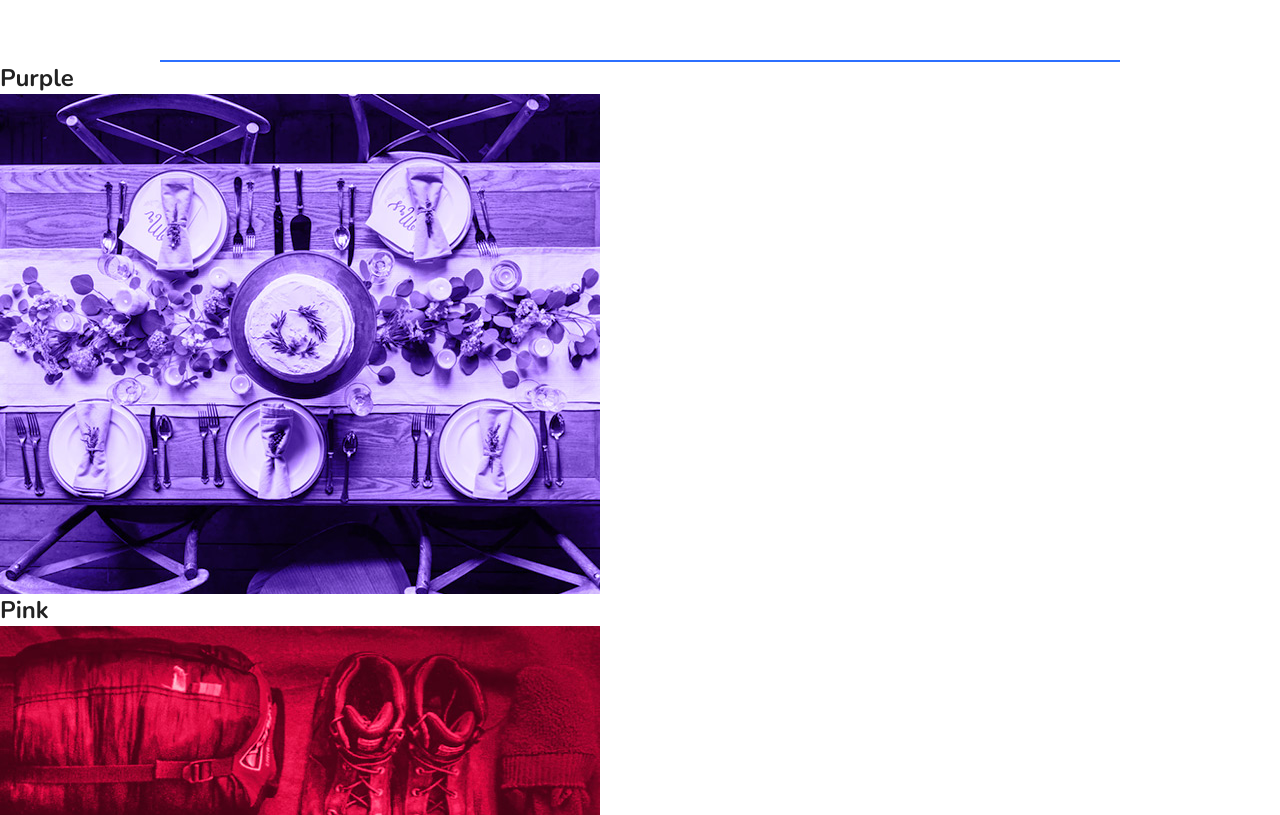
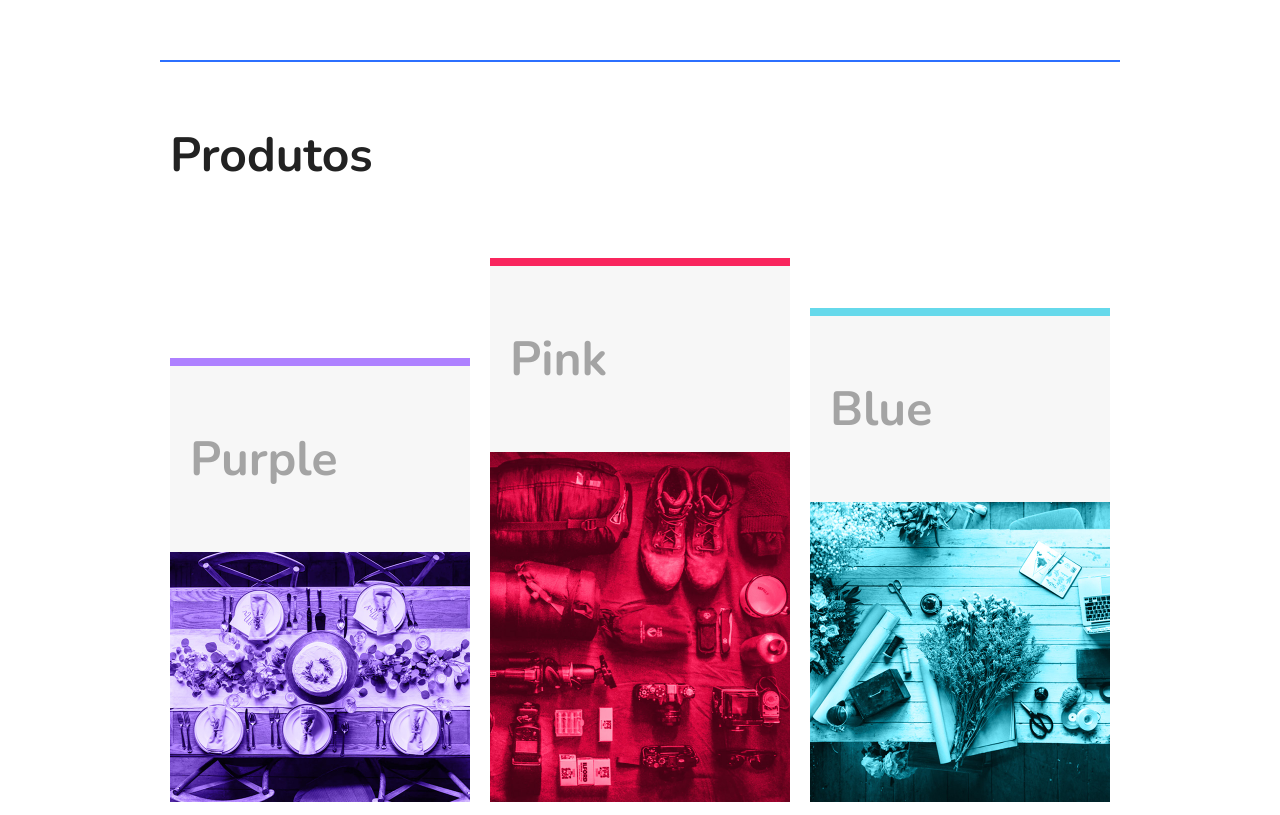
Before and after one commit to henriquemellodev/flexblog, a plain HTML site: page index.html in a window 1280 px wide. Shown: the part 949-1764 px from the top of the page. Drawn offline with nearby package versions, Linux system fonts and the light colour scheme.

Commit message:
Aplicando o flex nos Produtos

```diff
--- a/css/style.css
+++ b/css/style.css
@@ -134,3 +134,44 @@ img {
   flex: 1 1 160px;
   margin: 0 10px;
 }
+
+/* Produtos */
+.produtos {
+  max-width: 960px;
+  margin: 60px auto;
+}
+
+.produtos h1 {
+  font-size: 3em;
+  margin: 0 10px 60px 10px;
+}
+
+.produtos-container {
+  display: flex;
+  flex-wrap: wrap;
+  align-items: flex-end;
+}
+
+.produtos-item {
+  flex: 1 1 175px;
+  margin: 10px;
+}
+
+.produtos-item h2 {
+  font-size: 3em;
+  color: #a4a4a4;
+  background: #f7f7f7;
+  padding: 60px 20px;
+}
+
+.purple {
+  border-top: 8px solid #ae81ff;
+}
+
+.pink {
+  border-top: 8px solid #f9265e;
+}
+
+.blue {
+  border-top: 8px solid #66d9eb;
+}
--- a/index.html
+++ b/index.html
@@ -55,7 +55,8 @@
     </div>
   </section>
   <section class="produtos" id="produtos">
-    <div class="produtos-continer">
+    <h1>Produtos</h1>
+    <div class="produtos-container">
       <div class="produtos-item purple">
         <h2>Purple</h2>
         <img src="img/produtos1.jpg" alt="Produtos 1">
```
